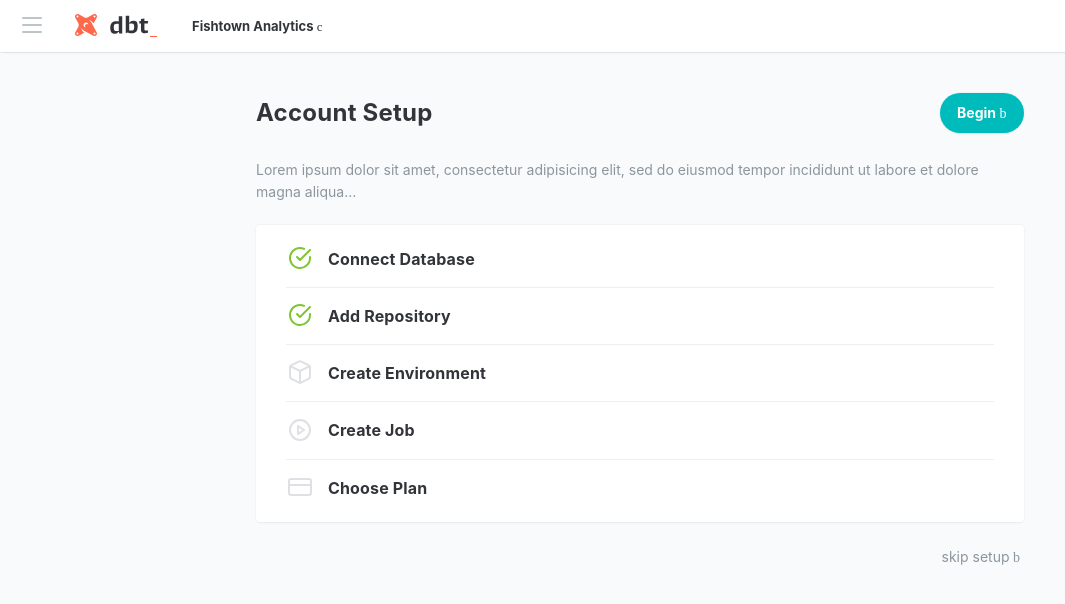
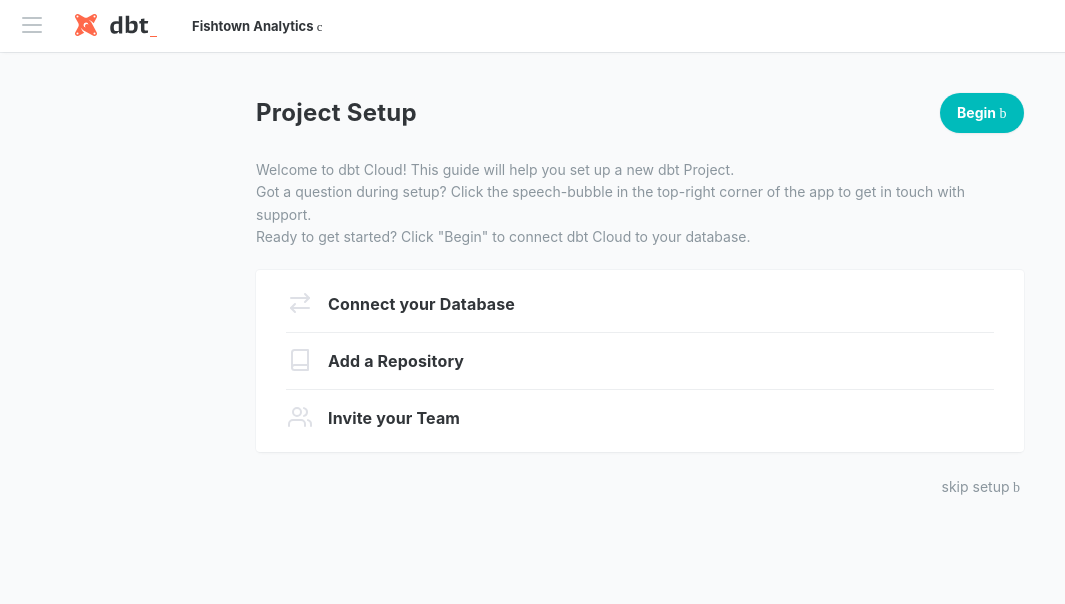
Before and after one commit to dbt-labs/dbt-styleguide, a Jekyll site: the page built from _pages/setup.html, in a window 1280 px wide. Shown: the top 604 px of the page, without its empty margins (0-1065 px from the left). Built offline with Jekyll 4.4.1, drawn with Linux system fonts in a browser that asks for light colours; some web fonts are replaced.

Commit message:
add onboarding copy

```diff
--- a/_pages/setup-connection.html
+++ b/_pages/setup-connection.html
@@ -20,7 +20,11 @@
 		</div>
 	</div>
 
-	<p class="text-light">Lorem ipsum dolor sit amet, consectetur adipisicing elit, sed do eiusmod tempor incididunt ut labore et dolore magna aliqua. Ut enim ad minim veniam, quis nostrud exercitation ullamco laboris nisi ut aliquip ex ea commodo consequat...</p>
+	<p class="text-light">
+        Let's get connected! First select your data warehouse, then enter the credentials that you use for development.
+        Later, you'll be able to supply your Deployment credentials separately for scheduled jobs that run in production.<br />
+        <b>Note:</b> These credentials are encrypted at rest, and dbt Cloud never stores credentials in plaintext.
+    </p>
 
 	{% include partial-connection.html editing=1 simple=1 %}
 
--- a/_pages/setup.html
+++ b/_pages/setup.html
@@ -9,7 +9,7 @@
 	<div class="title title-fix">
 		<div class="title-header">
 			<ol class="breadcrumb breadcrumb-flush h1">
-				<li class="active">Account Setup</li>
+				<li class="active">Project Setup</li>
 			</ol>
 		</div>
 		<div class="title-actions">
@@ -19,44 +19,34 @@
 		</div>
 	</div>
 
-	<p class="text-light">Lorem ipsum dolor sit amet, consectetur adipisicing elit, sed do eiusmod tempor incididunt ut labore et dolore magna aliqua...</p>
+	<p class="text-light">
+    Welcome to dbt Cloud! This guide will help you set up a new dbt Project.<br />
+    Got a question during setup? Click the speech-bubble in the top-right corner of the app to get in touch with support.<br />
+    Ready to get started? Click "Begin" to connect dbt Cloud to your database.
+    </p>
 
 	<div class="card">
 		<div class="card-body">
 			<div class="setup-steps">
-				<div class="setup-step setup-step-complete">
+				<div class="setup-step">
 					<div class="setup-step-check"><svg class="glyph"><use xlink:href="#glyph-check-circle"></use></svg></div>
 					<div class="setup-step-icon"><svg class="glyph"><use xlink:href="#glyph-connection"></use></svg></div>
 					<div class="setup-step-text">
-						<h4>Connect Database</h4>
-					</div>
-				</div>
-				<div class="setup-step setup-step-complete">
-					<div class="setup-step-check"><svg class="glyph"><use xlink:href="#glyph-check-circle"></use></svg></div>
-					<div class="setup-step-icon"><svg class="glyph"><use xlink:href="#glyph-book"></use></svg></div>
-					<div class="setup-step-text">
-						<h4>Add Repository</h4>
+						<h4>Connect your Database</h4>
 					</div>
 				</div>
 				<div class="setup-step">
 					<div class="setup-step-check"><svg class="glyph"><use xlink:href="#glyph-check-circle"></use></svg></div>
-					<div class="setup-step-icon"><svg class="glyph"><use xlink:href="#glyph-box"></use></svg></div>
+					<div class="setup-step-icon"><svg class="glyph"><use xlink:href="#glyph-book"></use></svg></div>
 					<div class="setup-step-text">
-						<h4>Create Environment</h4>
+						<h4>Add a Repository</h4>
 					</div>
 				</div>
 				<div class="setup-step">
 					<div class="setup-step-check"><svg class="glyph"><use xlink:href="#glyph-check-circle"></use></svg></div>
-					<div class="setup-step-icon"><svg class="glyph"><use xlink:href="#glyph-play-circle"></use></svg></div>
+					<div class="setup-step-icon"><svg class="glyph"><use xlink:href="#glyph-users"></use></svg></div>
 					<div class="setup-step-text">
-						<h4>Create Job</h4>
-					</div>
-				</div>
-				<div class="setup-step">
-					<div class="setup-step-check"><svg class="glyph"><use xlink:href="#glyph-check-circle"></use></svg></div>
-					<div class="setup-step-icon"><svg class="glyph"><use xlink:href="#glyph-credit-card"></use></svg></div>
-					<div class="setup-step-text">
-						<h4>Choose Plan</h4>
+						<h4>Invite your Team</h4>
 					</div>
 				</div>
 			</div>
```
Also changed, not shown: _pages/setup-repo.html (+6 -3 lines).
